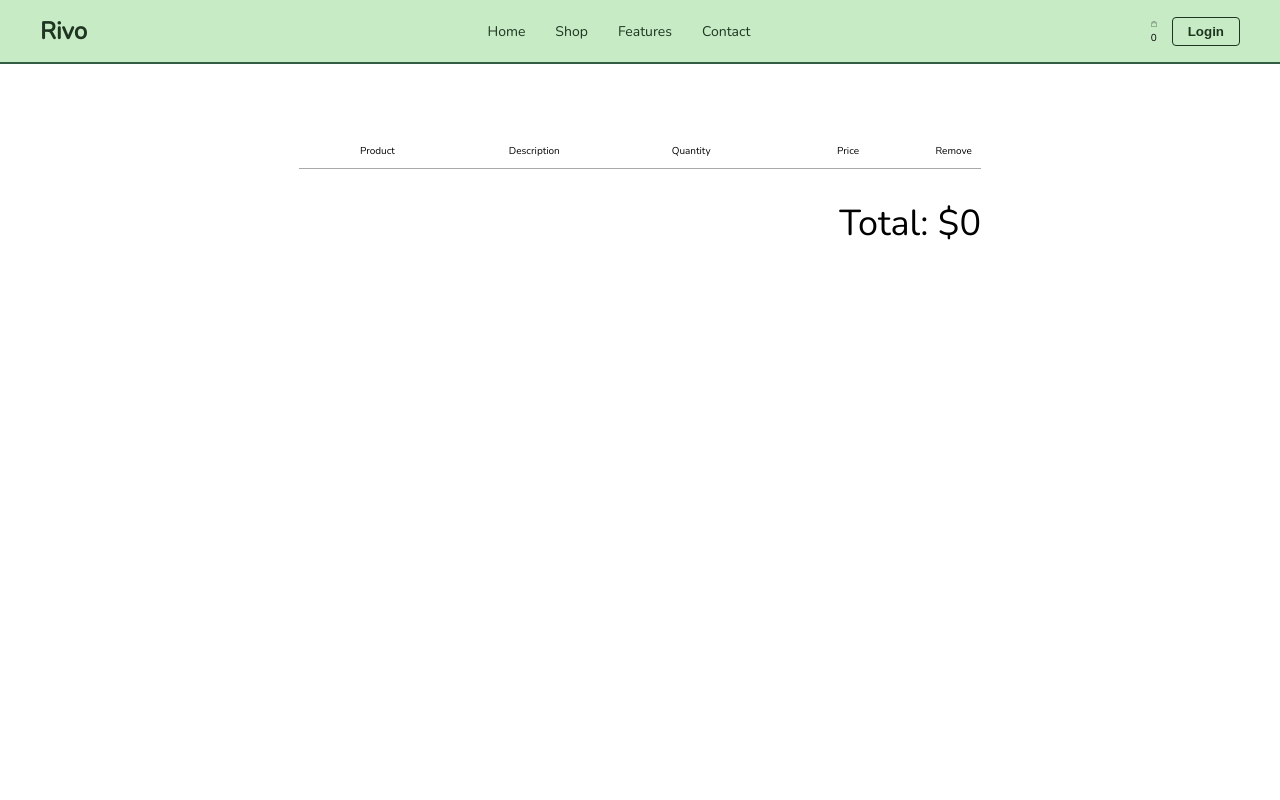
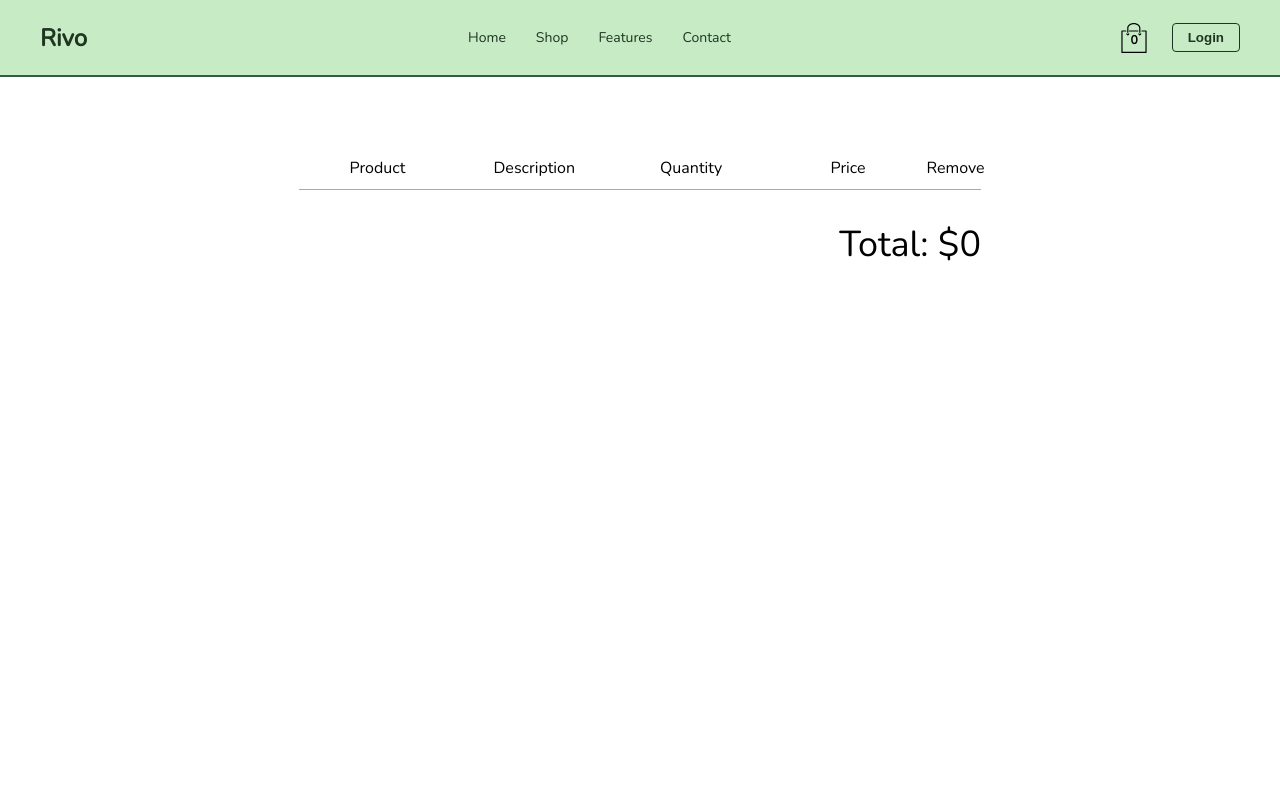
Before and after one commit to mohasham/react-project-stock-management, a React (Create React App) app: page /checkout in a window 1280 px wide. Shown: the top 800 px of the page. Built offline with nearby package versions, Linux system fonts and the light colour scheme.

Commit message:
making some changes

```diff
--- a/src/components/cart-icon/cart-icon.component.jsx
+++ b/src/components/cart-icon/cart-icon.component.jsx
@@ -8,6 +8,7 @@ import { useDispatch,useSelector } from 'react-redux';
 import { selectCartCount,selectIsCartOpen } from '../../store/cart/cart.selector';
 
 import { setIsCartOpen } from '../../store/cart/cart.reducer';
+import './cart-icon.styles.scss';
 
 
 
--- a/src/components/cart-icon/cart-icon.styles.scss
+++ b/src/components/cart-icon/cart-icon.styles.scss
@@ -17,13 +17,13 @@
     cursor: pointer;
 
     .shopping-icon {
-      width: 2.4rem;
-      height: 2.4rem;
+      width: 3rem;
+      height: 3rem;
     }
 
     .item-count {
       position: absolute;
-      font-size: 1rem;
+      font-size: 1.2rem;
       font-weight: bold;
       bottom: 1.2rem;
     }
--- a/src/components/checkout-item/checkout-item.styles.scss
+++ b/src/components/checkout-item/checkout-item.styles.scss
@@ -1,26 +1,29 @@
 .checkout-item-container {
   width: 100%;
   display: flex;
-  min-height: 10rem;
+  align-items: center;
+  min-height: 16rem;
   border-bottom: 1px solid darkgrey;
   padding: 1.5rem 0;
   font-size: 1.8rem;
-  align-items: center;
 
   .image-container {
-    width: 20%;
+    width: 23%;
     padding-right: 1.5rem;
 
     img {
       width: 100%;
       height: 100%;
+      object-fit: cover;
     }
   }
 
   .details {
-    width: 25%;
+    width: 23%;
     display: flex;
     flex-direction: column;
+    align-items: center;
+    padding-left: 2rem;
 
     .name {
       font-weight: bold;
@@ -31,7 +34,6 @@
       flex-direction: column;
       gap: 0.3rem;
       margin-top: 0.4rem;
-      align-items: center;
 
       .color {
         display: flex;
@@ -43,7 +45,6 @@
           height: 18px;
           border-radius: 50%;
           border: 1px solid #333;
-          display: inline-block;
         }
       }
 
@@ -55,9 +56,10 @@
   }
 
   .quantity {
-    width: 20%;
+    width: 23%;
     display: flex;
     align-items: center;
+    justify-content: center;
 
     .arrow {
       cursor: pointer;
@@ -69,11 +71,13 @@
   }
 
   .price {
-    width: 20%;
+    width: 23%;
+    text-align: center;
   }
 
   .remove-button {
-    padding-left: 1.2rem;
+    width: 8%;
+    text-align: center;
     cursor: pointer;
   }
 }
--- a/src/components/product-card/product-card.styles.scss
+++ b/src/components/product-card/product-card.styles.scss
@@ -4,6 +4,8 @@
   flex-direction: column;
   align-items: center;
   position: relative;
+
+
 
   &__image {
     width: 100%;
@@ -80,4 +82,9 @@
       border-color: black;
     }
   }
+
+    &:hover{
+    //we add - bcz in y dir  we want it to go up
+   transform: translateY(-1.5rem) scale(1.03);
+  }
 }
--- a/src/routes/checkout/checkout.component.jsx
+++ b/src/routes/checkout/checkout.component.jsx
@@ -5,7 +5,7 @@ import { useSelector } from 'react-redux';
 import { selectCartItems,selectCartTotal } from '../../store/cart/cart.selector';
 import CheckoutItem from '../../components/checkout-item/checkout-item.component';
 // import PaymentForm from '../../components/payment-form/payment-form.component';
-import './checkout.styles.scss'
+import './checkout.styles.scss';
 
 
 
--- a/src/routes/checkout/checkout.styles.scss
+++ b/src/routes/checkout/checkout.styles.scss
@@ -6,6 +6,7 @@
     flex-direction: column;
     align-items: center;
     margin: 5rem auto 0;
+    font-size: 1.6rem;
 
     .checkout-header {
       width: 100%;
```
